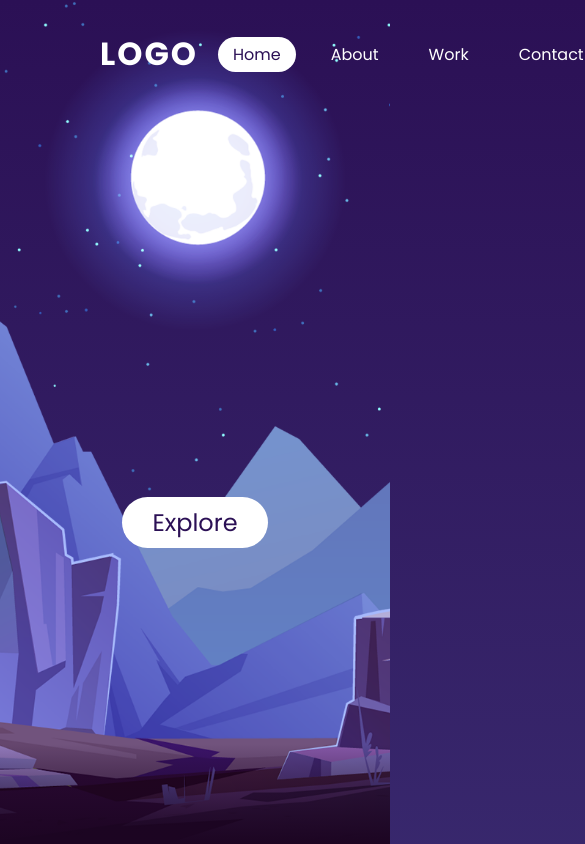
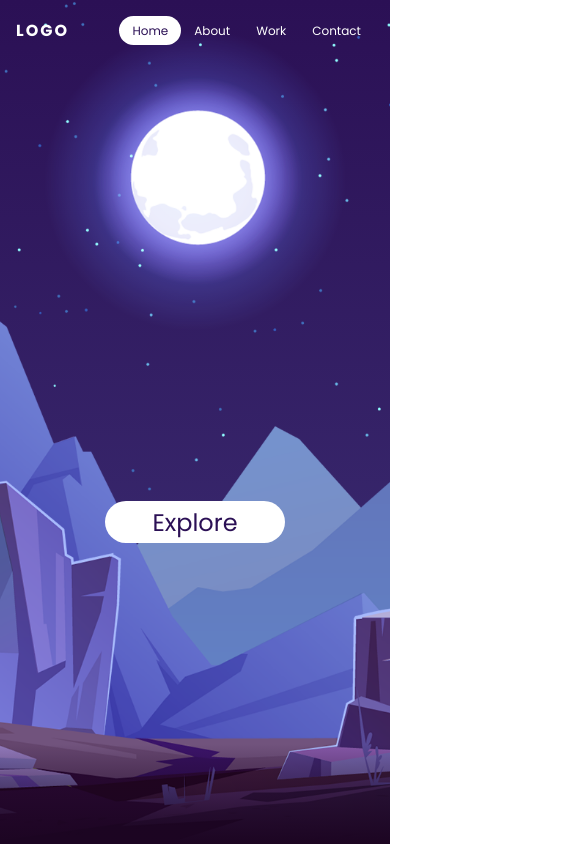
Before and after one commit to imperalis/parallax-practice, a plain HTML site: page index.html in a window 390 px wide. Shown: the top 844 px of the page, 585 px wide, since content can reach past the window. Drawn offline with Linux system fonts and the light colour scheme.

Commit message:
mobile update

```diff
--- a/index.html
+++ b/index.html
@@ -4,6 +4,7 @@
     <meta charset="UTF-8">
     <meta http-equiv="X-UA-Compatible" content="IE=edge">
     <meta name="viewport" content="width=device-width, initial-scale=1.0">
+    <meta name="apple-mobile-web-app-capable" content="yes" />
     <title>Parallax Canyons</title>
     <link rel="stylesheet" type="text/css" href="style.css">
 </head>
--- a/style.css
+++ b/style.css
@@ -135,3 +135,72 @@ section img#mountains_front{
     font-size: 1em;
     color: #fff;
 }
+
+@media screen and (max-width: 768px) {
+
+    #btn{
+        text-decoration: none;
+        display: inline-block;
+        padding: 2% 25%;
+        border-radius: 40px;
+        background: #fff;
+        color: #2b1055;
+        font-size: 1.5em;
+        z-index: 9;
+        transform: translateY(100px);
+        margin-top: -90px;
+    }
+
+    body{
+        min-height: 100vh;
+        background: linear-gradient(#2b1055, #7597de);
+        overflow-x: scroll;
+        width: 100%;
+    }
+
+    header{
+        position: absolute;
+        top: 0;
+        left: 0;
+        width: 100%;
+        padding: 18px 16px;
+        display: flex;
+        justify-content: space-between;
+        align-items: center;
+        z-index: 1000;
+    }
+
+    header .logo{
+        color: #fff;
+        font-weight: 700;
+        text-decoration: none;
+        font-size: 1em;
+        text-transform: uppercase;
+        letter-spacing: 2px;
+    }
+
+    header ul{
+        display: flex;
+        justify-content: center;
+        align-items: center;
+        font-size: 12px;
+    }
+
+    header ul li{
+        list-style: none;
+        margin-left: auto;
+    }
+
+    header ul li a{
+        text-decoration: none;
+        padding: 6px 13px;
+        color: #fff;
+        border-radius: 20px;
+    }
+
+    .sec{
+        position: relative;
+        padding: 36px;
+        background: #1c0522;
+    }
+}
```
